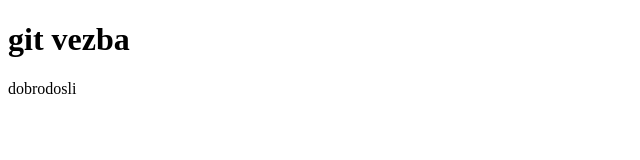
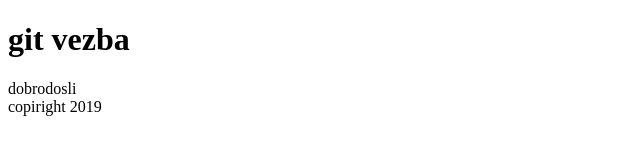
Before and after one commit to ateljevic16/git-vezba, a plain HTML site: page index.html in a window 1280 px wide. Shown: the whole page, without its empty margins (0-640 px from the left). Drawn offline with Linux system fonts and the light colour scheme.

Commit message:
dodan footer

```diff
--- a/index.html
+++ b/index.html
@@ -13,5 +13,8 @@
  <main>
      dobrodosli
  </main>
+ <footer>
+     copiright 2019
+ </footer>
 </body>
 </html>
```
